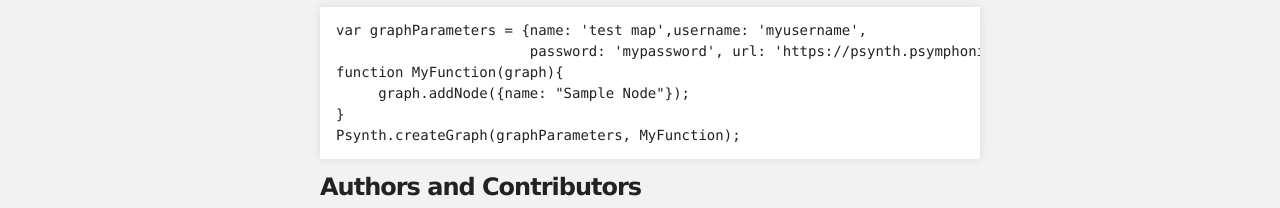
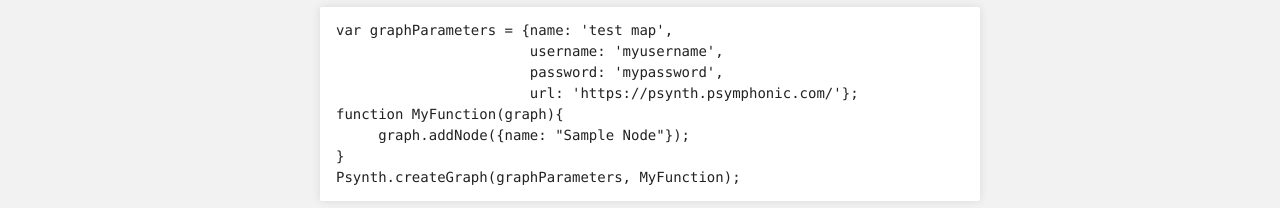
Before and after one commit to shawnrushefsky/PsynthJS, a plain HTML site: page index.html in a window 1280 px wide. Shown: the part 562-770 px from the top of the page. Drawn offline with Linux system fonts and the light colour scheme.

```diff
--- a/index.html
+++ b/index.html
@@ -34,7 +34,7 @@
         <h1>
 <a id="psynthjs" class="anchor" href="#psynthjs" aria-hidden="true"><span class="octicon octicon-link"></span></a>PsynthJS</h1>
 
-<p>PsynthJS is a Javascript library for programmatically generating graphs in <a href="psymphonic.com">Psymphonic Psynth</a>.  It requires jQuery.</p>
+<p>PsynthJS is a Javascript library for programmatically generating graphs in <a href="http://psymphonic.com">Psymphonic Psynth</a>.  It requires jQuery.</p>
 
 <pre><code>&lt;script src="PATH TO JQUERY"&gt;&lt;/script&gt;
 &lt;script src="js/psynth.js"&gt;&lt;/script&gt;
@@ -43,8 +43,10 @@
 <h2>
 <a id="quickstart" class="anchor" href="#quickstart" aria-hidden="true"><span class="octicon octicon-link"></span></a>Quickstart</h2>
 
-<pre><code>var graphParameters = {name: 'test map',username: 'myusername',
-                       password: 'mypassword', url: 'https://psynth.psymphonic.com/'};
+<pre><code>var graphParameters = {name: 'test map',
+                       username: 'myusername',
+                       password: 'mypassword',
+                       url: 'https://psynth.psymphonic.com/'};
 function MyFunction(graph){
      graph.addNode({name: "Sample Node"});
 }
@@ -54,7 +56,7 @@
 <h3>
 <a id="authors-and-contributors" class="anchor" href="#authors-and-contributors" aria-hidden="true"><span class="octicon octicon-link"></span></a>Authors and Contributors</h3>
 
-<p>This project is supported by <a href="psymphonic.com">Psymphonic</a>.</p>
+<p>This project is supported by <a href="http://psymphonic.com">Psymphonic</a>.</p>
 
 <h3>
 <a id="documentation" class="anchor" href="#documentation" aria-hidden="true"><span class="octicon octicon-link"></span></a>Documentation</h3>
```
Also changed, not shown: params.json (+1 -1 lines).
